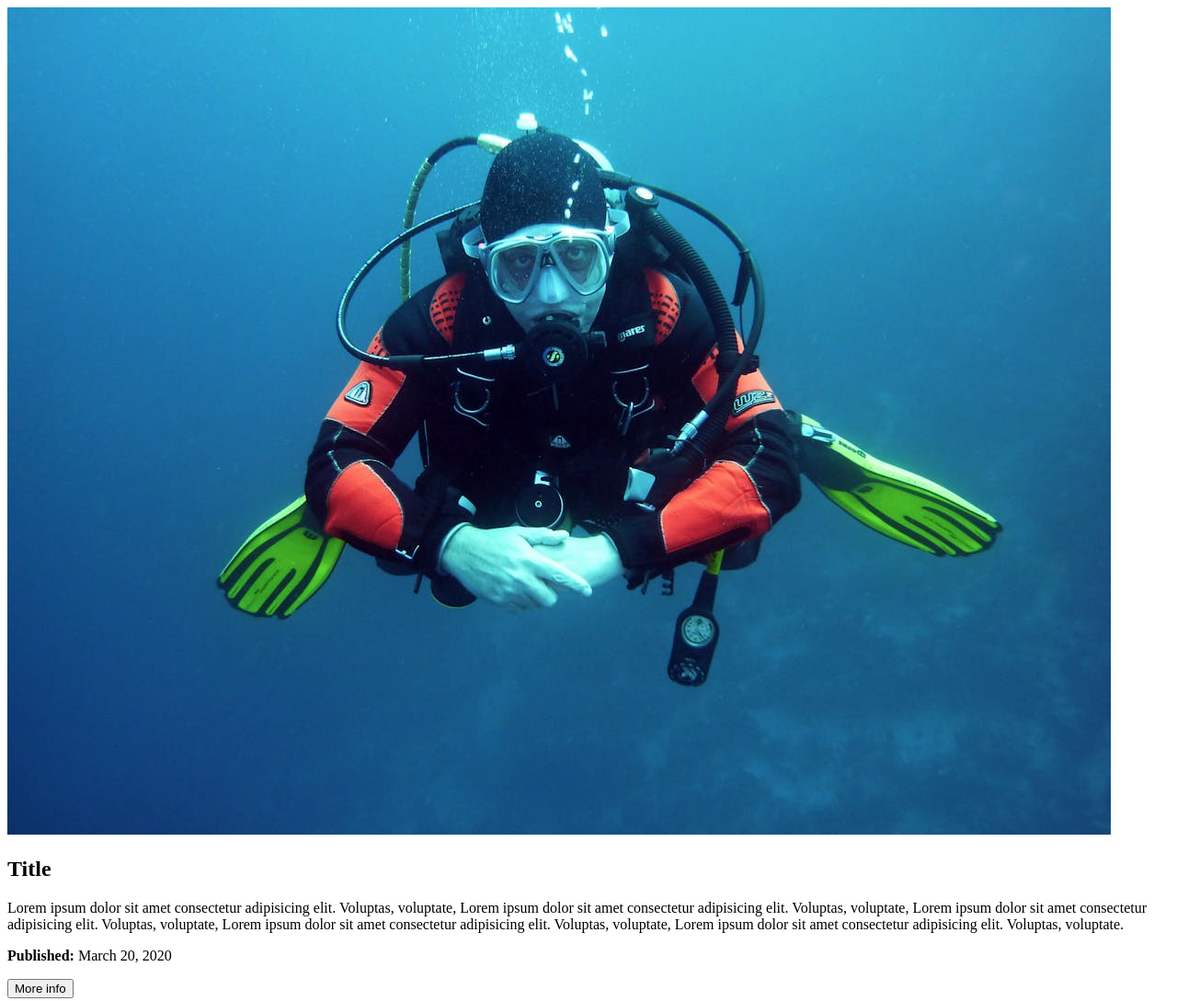
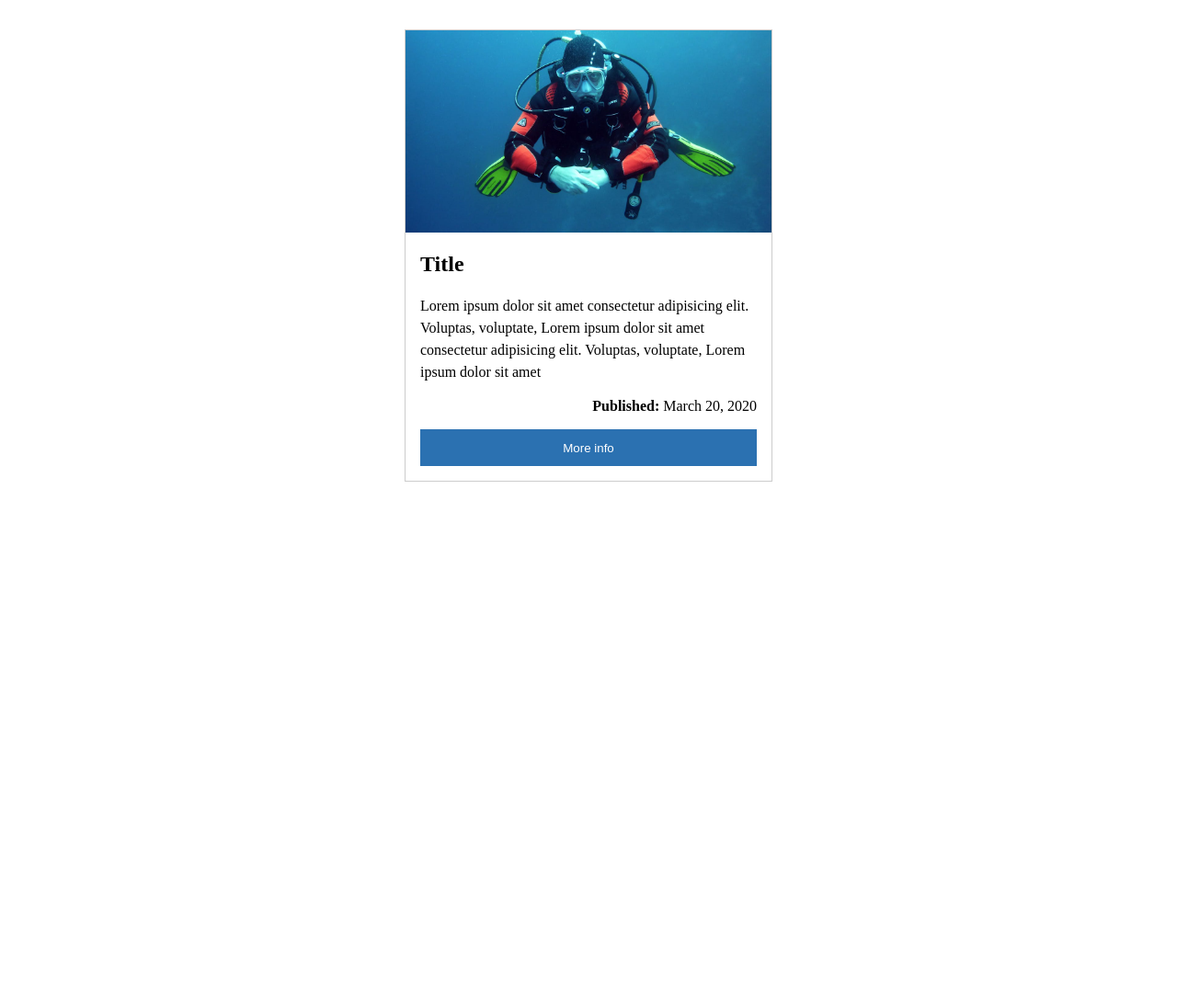
Before and after one commit to vpalonsog/Master-Front-End-XX, a plain HTML site: page Layout/Exercise No. 4/index.html in a window 1280 px wide. Shown: the whole page at 92% size. After the commit the page ends 800 px from the top, so only its background shows below. Drawn offline with Linux system fonts and the light colour scheme.

Commit message:
Feat(index.html, styles.css): Add a card content with several element with styles

```diff
--- a/Layout/Exercise No. 4/index.html
+++ b/Layout/Exercise No. 4/index.html
@@ -3,23 +3,28 @@
 <head>
     <meta charset="UTF-8">
     <meta name="viewport" content="width=device-width, initial-scale=1.0">
-    <title>Card element with CSSGrid</title>
+    <title>Card element with CSS Grid</title>
     <link href="styles.css" rel="stylesheet">
 </head>
 <body>
-    <card>
+    <card class="card">
         <img src="./snorkeling-person.jpg" alt="Person snorkeling underwater">
         <h2>Title</h2>
-        <p>
-            Lorem ipsum dolor sit amet consectetur adipisicing elit. Voluptas, voluptate, Lorem ipsum dolor sit amet consectetur adipisicing elit. Voluptas, voluptate,
-            Lorem ipsum dolor sit amet consectetur adipisicing elit. Voluptas, voluptate, Lorem ipsum dolor sit amet consectetur adipisicing elit. Voluptas, voluptate, Lorem ipsum dolor sit amet consectetur adipisicing elit. Voluptas, voluptate.
-        </p>
+        <div class="card-content">
+            <p class="card-description">
+                Lorem ipsum dolor sit amet consectetur adipisicing elit. Voluptas, voluptate, Lorem ipsum dolor sit amet consectetur adipisicing elit. Voluptas, voluptate,
+                Lorem ipsum dolor sit amet
+            </p>
 
-        <p>
-            <strong>Published:</strong> March 20, 2020
-        </p>
+            <p class="card-published">
+                <strong>Published:</strong> March 20, 2020
+            </p>
 
-        <button>More info</button>
+        </div>
+
+             <button class="button">More info</button>
+
+
 
     </card>
 
--- a/Layout/Exercise No. 4/styles.css
+++ b/Layout/Exercise No. 4/styles.css
@@ -0,0 +1,48 @@
+*{
+    margin: 0;
+    padding: 0;
+    box-sizing: border-box;
+}
+
+.card {
+    display: grid;
+    gap: 1rem;
+    max-width: 400px;
+    margin: 2rem auto;
+    border: 1px solid #ccc;
+    background: white;
+}
+
+.card > img {
+    width: 100%;
+    height: 220px;
+    object-fit: cover;
+}
+
+.card > h2 {
+    padding: 0 1rem;
+    line-height: 1.5;
+}
+
+.card-content {
+    display: grid;
+    gap: 1rem;
+    padding: 0 1rem;
+}
+
+
+.card-description {
+    line-height: 1.5;
+}
+
+.card-published {
+    justify-self: end;
+}
+
+.button {
+    margin: 0 1rem 1rem;
+    height: 2.5rem;
+    background: #2b71b1;
+    border: none;
+    color: white;
+}
```
